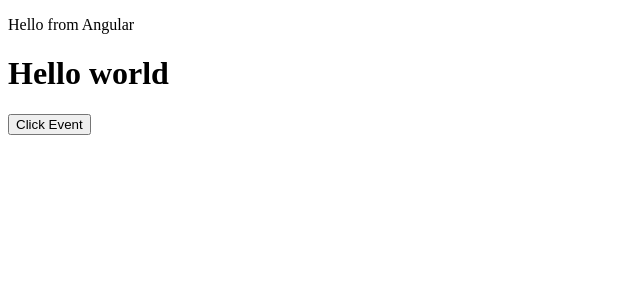
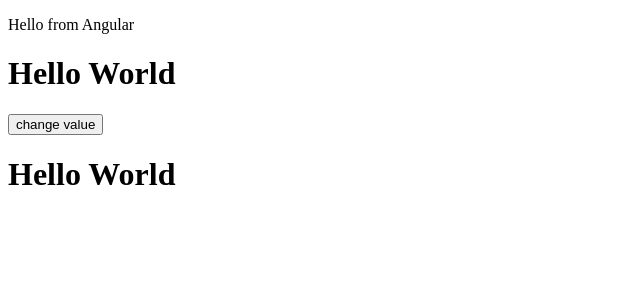
Before and after one commit to LohitakshTrehan/angularapp, an Angular app: page / in a window 1280 px wide. Shown: the top 300 px of the page, without its empty margins (0-640 px from the left). Built offline with nearby package versions, Linux system fonts and the light colour scheme.

Commit message:
changing properties by click event
Signed-off-by: LohitakshTrehan <lohitakshtrehan@gmail.com>

```diff
--- a/src/app/components/sandbox/sandbox.component.ts
+++ b/src/app/components/sandbox/sandbox.component.ts
@@ -4,18 +4,17 @@ import { Customer } from './Customer';
     selector:'sandbox',
     template:`
         <h1>
-            Hello world
+            Hello World
         </h1>
-        <button id="btn" (click)="fireEvent($event,'Hello')">Click Event</button>
+        <button (click)="changeValue()">change value</button>
+        <h1>{{text}}</h1>
     `
 })
-//pipes in Angular
+// pipes in Angular
 export class SandboxComponent{
-    fireEvent(e,greeting){
-        console.log(greeting);
-        //console.log("button clicked");
-        console.log(e.target.id);
-        //mouse events like click,mouseover,mousedown,mouseup
-        //dblclick,drag,dragover
+    b:boolean=false;
+    text:string="Hello World";
+    changeValue(){
+        this.text="Goodbye World";
     }
 }
```
Also changed, not shown: package.json (+3 -4 lines), 1 other file (tests, documents, lock files or other folders).
